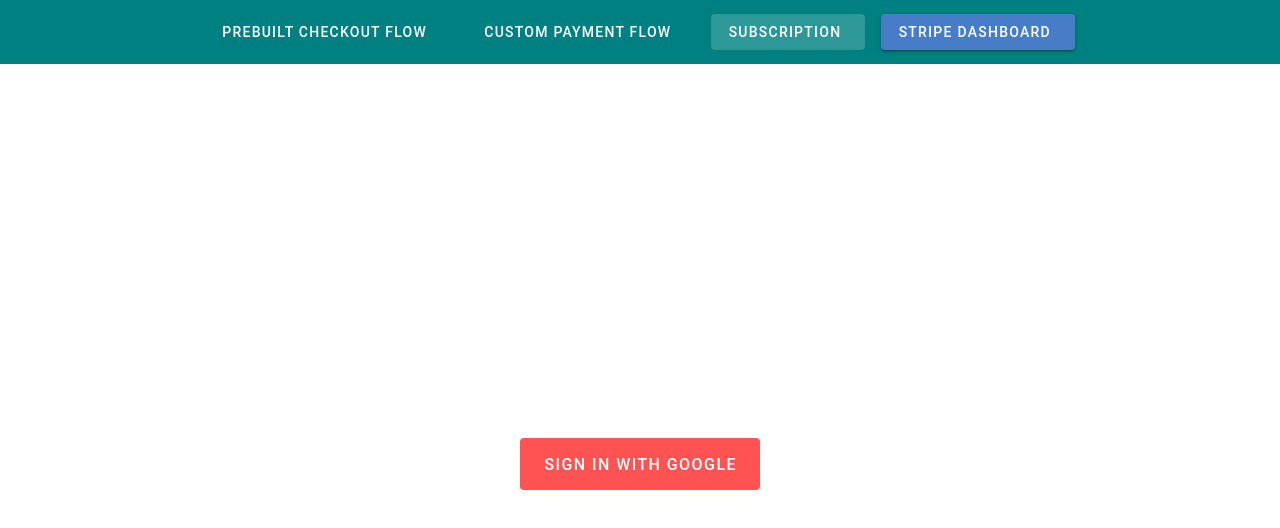
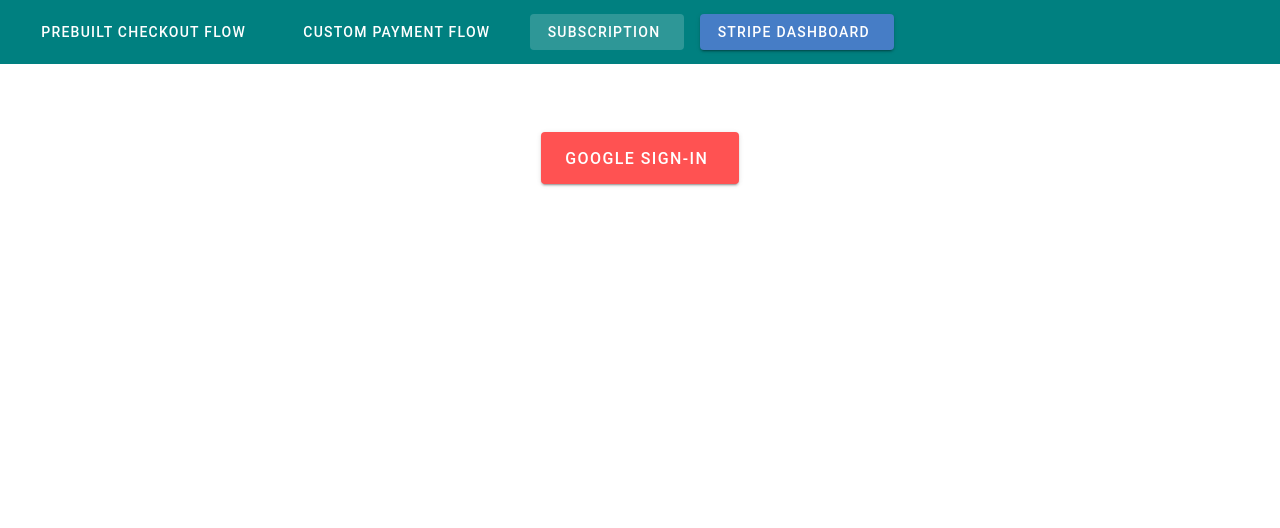
Before and after one commit to gencosoft/fullstackstripe, a Vue app in the folder stripe-vue-express/ui/: page /#/subscription in a window 1280 px wide. Shown: the top 528 px of the page. Built offline with nearby package versions, Linux system fonts and the light colour scheme; no server answers; the HTML template or start-up script is replaced by a standard one.

Commit message:
social signin functionality

```diff
--- a/stripe-vue-express/ui/src/App.vue
+++ b/stripe-vue-express/ui/src/App.vue
@@ -18,6 +18,17 @@
           <span class="mr-2">Stripe Dashboard</span>
           <v-icon>mdi-open-in-new</v-icon>
         </v-btn>
+
+        <v-spacer></v-spacer>
+
+        <v-btn class="ma-2" v-if="isSignedIn" text>
+          <span class="mr-2">{{ user.displayName }}</span></v-btn
+        >
+
+        <v-btn v-if="isSignedIn" class="ma-2" @click="signOut()" color="error">
+          <span class="mr-2">Sign Out</span>
+          <v-icon>mdi-logout</v-icon>
+        </v-btn>
       </v-row>
     </v-app-bar>
 
@@ -32,16 +43,41 @@
 </template>
 
 <script>
+import firebase from "firebase";
+import "firebase/auth";
 export default {
   name: "App",
 
   data: () => ({
-    //
+    isSignedIn: false,
+    user: null,
     hideOnLeave: true,
   }),
+  created() {
+    firebase.auth().onAuthStateChanged((user) => {
+      if (user) {
+        console.log("Auth state Changed. User signed in.");
+        this.isSignedIn = true;
+        this.user = user;
+      } else {
+        console.log("Auth state Changed. User signed out.");
+        this.isSignedIn = false;
+        this.user = null;
+      }
+    });
+  },
   methods: {
     openDashboard() {
       window.open("https://dashboard.stripe.com/");
+    },
+    openProfile() {},
+    async signOut() {
+      try {
+        await firebase.auth().signOut();
+      } catch (error) {
+        // Handle Errors here.
+        console.log("signout failed : " + error.message);
+      }
     },
   },
 };
--- a/stripe-vue-express/ui/src/components/Login.vue
+++ b/stripe-vue-express/ui/src/components/Login.vue
@@ -1,43 +1,33 @@
 <template>
-  <v-container fill-height fluid>
-    <v-row align="center" justify="center">
-      <v-col>
-        <v-btn depressed color="error" x-large @click="socialLogin()">
-          Sign In with Google
+  <v-container>
+    <v-btn color="error" x-large @click="socialLogin()">
+      <v-icon>mdi-login</v-icon>
+      <span class="mr-2">Google Sign-In</span>
     </v-btn>
-      </v-col>
-    </v-row>
   </v-container>
 </template>
 
 <script>
 import firebase from "firebase";
+import "firebase/auth";
 export default {
   methods: {
-    socialLogin() {
+    async socialLogin() {
       var provider = new firebase.auth.GoogleAuthProvider();
       provider.addScope("profile");
       provider.addScope("email");
       // Localizing the provider's OAuth flow to the user's preferred language
       firebase.auth().useDeviceLanguage();
-      firebase
-        .auth()
-        .signInWithPopup(provider)
-        .then((result) => {
-          console.log("social login success : " + result);
-
+      try {
+        const result = await firebase.auth().signInWithPopup(provider);
         // This gives us a Google Access Token.
         var token = result.credential.accessToken;
         console.log("access token : " + token);
-
-          // The signed-in user info.
-          var user = result.user;
-          console.log("signed-in user : " + JSON.stringify(user));
-        })
-        .catch((error) => {
+        localStorage.setItem("accessToken", token);
+      } catch (error) {
         // Handle Errors here.
         console.log("social login failed : " + error.message);
-        });
+      }
     },
   },
 };
--- a/stripe-vue-express/ui/src/views/SubscriptionPage.vue
+++ b/stripe-vue-express/ui/src/views/SubscriptionPage.vue
@@ -1,7 +1,7 @@
 <template>
-  <v-container fill-height fluid class="justify-center align-center">
-    <Login />
-    <Subscription v-if="isAuthenticated" />
+  <v-container fluid class="justify-center align-center">
+    <Login v-if="!isSignedIn" />
+    <Subscription v-if="isSignedIn" />
   </v-container>
 </template>
 
@@ -9,7 +9,8 @@
 // @ is an alias to /src
 import Subscription from "@/components/Subscription.vue";
 import Login from "@/components/Login.vue";
-
+import firebase from "firebase";
+import "firebase/auth";
 export default {
   name: "SubscriptionPage",
   components: {
@@ -18,8 +19,17 @@ export default {
   },
   data() {
     return {
-      isAuthenticated: false,
+      isSignedIn: false,
     };
+  },
+  created() {
+    firebase.auth().onAuthStateChanged((user) => {
+      if (user) {
+        this.isSignedIn = true;
+      } else {
+        this.isSignedIn = false;
+      }
+    });
   },
 };
 </script>
```
Lines whose indentation alone changed are shown as unchanged.
